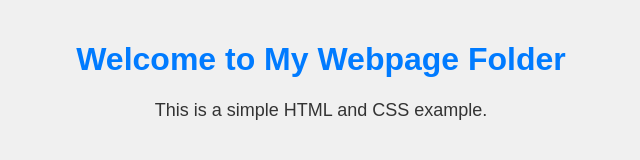
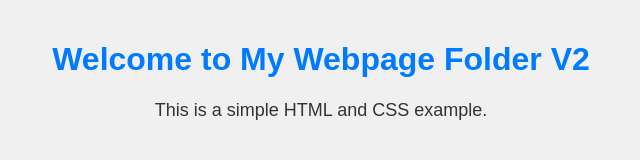
Before and after one commit to adhithyan-ks/web-technology, a plain HTML site: page folder.html in a window 1280 px wide. Shown: the whole page, without its empty margins (319-959 px from the left). Drawn offline with Linux system fonts and the light colour scheme.

Commit message:
Version 2

```diff
--- a/folder.html
+++ b/folder.html
@@ -7,7 +7,7 @@
     <link rel="stylesheet" href="styles.css">
 </head>
 <body>
-    <h1>Welcome to My Webpage Folder</h1>
+    <h1>Welcome to My Webpage Folder V2</h1>
     <p>This is a simple HTML and CSS example.</p>
 </body>
 </html>
```
Also changed, not shown: index.html (+1 -1 lines).
